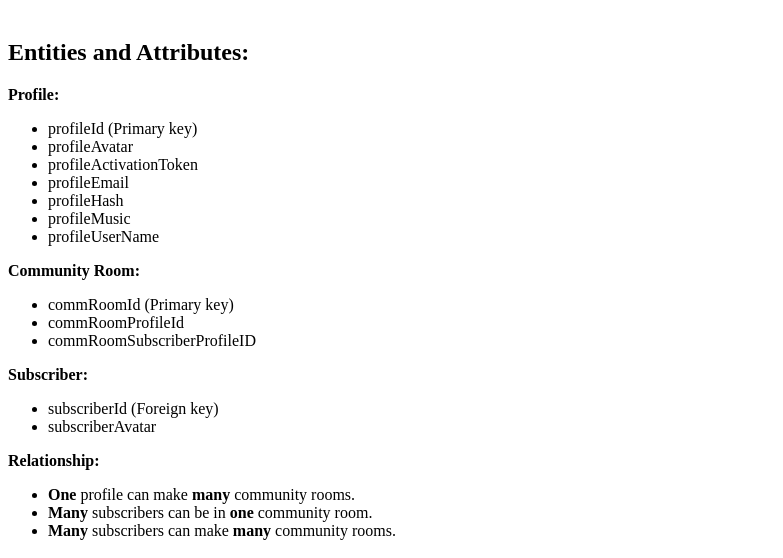
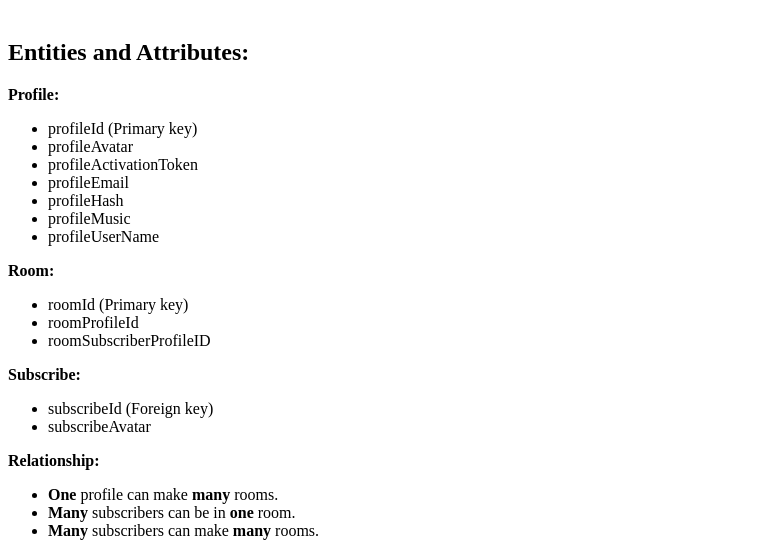
Before and after one commit to jeffreyornm/data-design, a plain HTML site: page epic/conceptual-model.html in a window 1280 px wide. Shown: the part 79-637 px from the top of the page, without its empty margins (0-783 px from the left). Drawn offline with Linux system fonts and the light colour scheme.

Commit message:
Changed community rooms to just room and changed subscriber to subscribe.

```diff
--- a/epic/conceptual-model.html
+++ b/epic/conceptual-model.html
@@ -21,24 +21,24 @@
 
 </ul>
 
-<p><strong>Community Room:</strong></p>
+<p><strong>Room:</strong></p>
 <ul>
-    <li>commRoomId (Primary key)</li>
-    <li>commRoomProfileId</li>
-    <li>commRoomSubscriberProfileID</li>
+    <li>roomId (Primary key)</li>
+    <li>roomProfileId</li>
+    <li>roomSubscriberProfileID</li>
 </ul>
 
-<p><strong>Subscriber:</strong></p>
+<p><strong>Subscribe:</strong></p>
 <ul>
-    <li>subscriberId (Foreign key)</li>
-    <li>subscriberAvatar</li>
+    <li>subscribeId (Foreign key)</li>
+    <li>subscribeAvatar</li>
 </ul>
 
 <p><strong>Relationship:</strong></p>
 <ul>
-    <li><strong>One</strong> profile can make <strong>many</strong> community rooms.</li>
-    <li><strong>Many</strong> subscribers can be in <strong>one</strong> community room.</li>
-    <li><strong>Many</strong> subscribers can make <strong>many</strong> community rooms.</li>
+    <li><strong>One</strong> profile can make <strong>many</strong> rooms.</li>
+    <li><strong>Many</strong> subscribers can be in <strong>one</strong> room.</li>
+    <li><strong>Many</strong> subscribers can make <strong>many</strong> rooms.</li>
 
 </ul>
 
```
